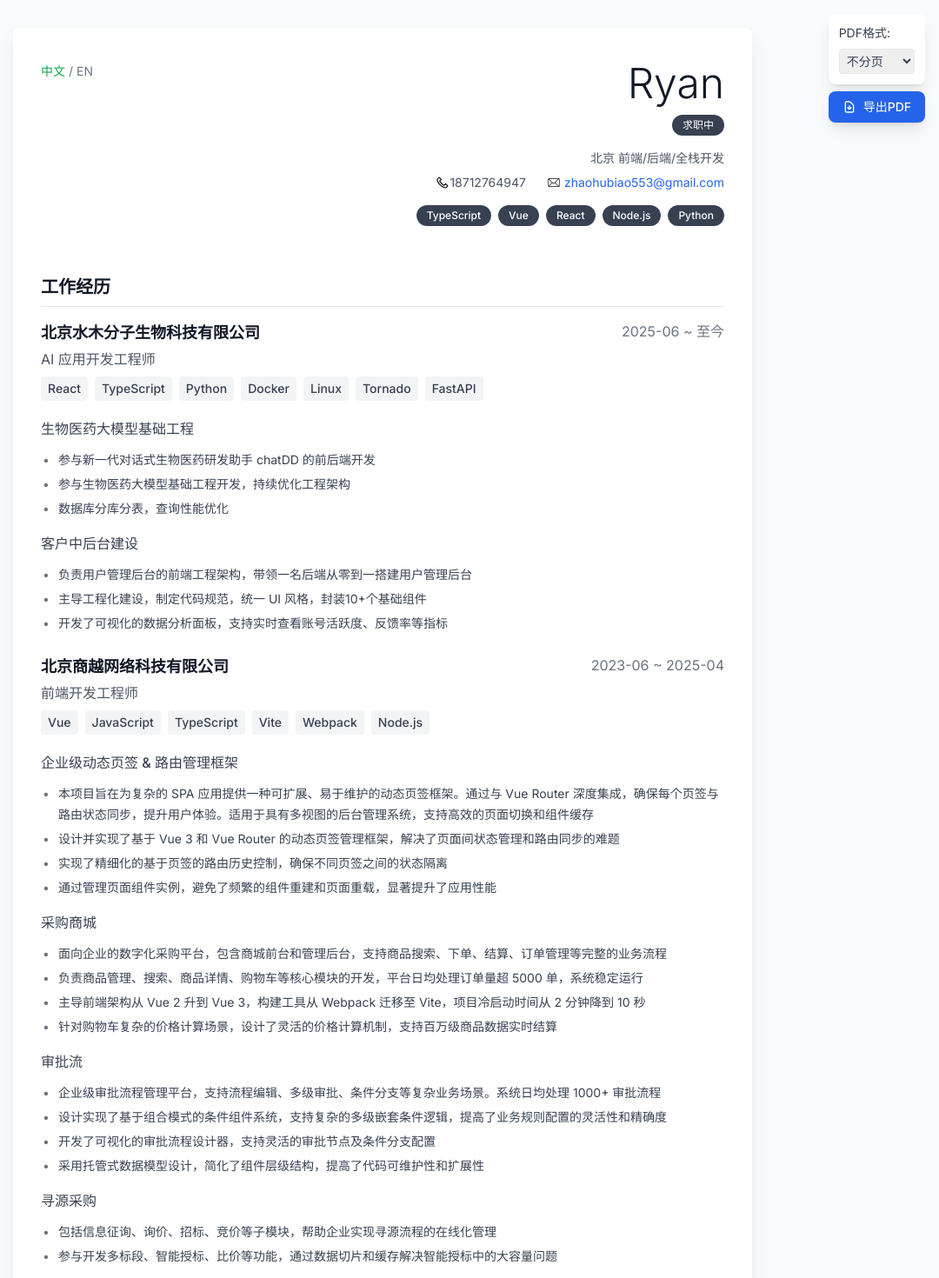
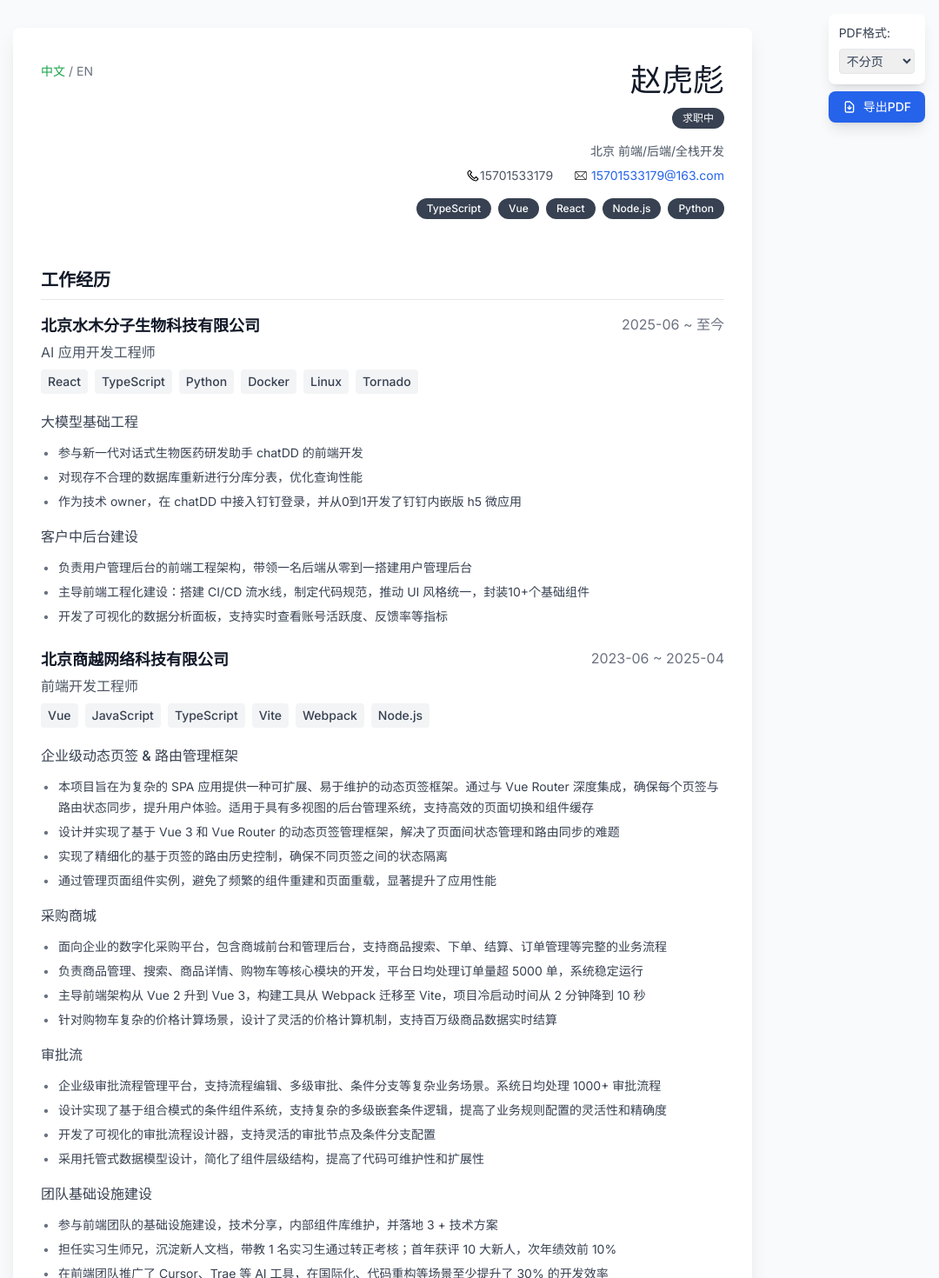
Before and after one commit to au-to/my-resume, a Vue app: page / in a window 1280 px wide. Shown: the top 1470 px of the page at 87% size, without its empty margins (200-1280 px from the left). Built offline with nearby package versions, Linux system fonts and the light colour scheme.

Commit message:
optimize

```diff
--- a/src/components/ResumeTemplate.vue
+++ b/src/components/ResumeTemplate.vue
@@ -36,7 +36,7 @@
           <span class="cursor-pointer hover:text-gray-700">EN</span>
         </div>
         <div class="text-right">
-          <h1 class="text-5xl font-light text-gray-900 mb-3">{{ resumeData.personalInfo.name }}</h1>
+          <h1 class="text-4xl font-light text-gray-900 mb-3">{{ resumeData.personalInfo.name }}</h1>
           <div class="flex justify-end">
             <span class="status-tag">{{ resumeData.personalInfo.status }}</span>
           </div>
@@ -337,12 +337,12 @@ const exportPDF = async () => {
 // 简历数据
 const resumeData = ref({
   personalInfo: {
-    name: 'Ryan',
+    name: '赵虎彪',
     status: '求职中',
     location: '北京',
     job: '前端/后端/全栈开发',
-    phone: '18712764947',
-    email: 'zhaohubiao553@gmail.com'
+    phone: '15701533179',
+    email: '15701533179@163.com'
   },
   skills: ['TypeScript', 'Vue', 'React', 'Node.js', 'Python'],
   experiences: [
@@ -350,21 +350,21 @@ const resumeData = ref({
       company: '北京水木分子生物科技有限公司',
       position: 'AI 应用开发工程师',
       dateRange: '2025-06 ~ 至今',
-      technologies: ['React', 'TypeScript', 'Python', 'Docker', 'Linux', 'Tornado', 'FastAPI'],
+      technologies: ['React', 'TypeScript', 'Python', 'Docker', 'Linux', 'Tornado'],
       projects: [
         {
-          name: '生物医药大模型基础工程',
+          name: '大模型基础工程',
           descriptions: [
-            '参与新一代对话式生物医药研发助手 chatDD 的前后端开发',
-            '参与生物医药大模型基础工程开发，持续优化工程架构',
-            '数据库分库分表，查询性能优化'
+            '参与新一代对话式生物医药研发助手 chatDD 的前端开发',
+            '对现存不合理的数据库重新进行分库分表，优化查询性能',
+            '作为技术 owner，在 chatDD 中接入钉钉登录，并从0到1开发了钉钉内嵌版 h5 微应用'
           ]
         },
         {
           name: '客户中后台建设',
           descriptions: [
             '负责用户管理后台的前端工程架构，带领一名后端从零到一搭建用户管理后台',
-            '主导工程化建设，制定代码规范，统一 UI 风格，封装10+个基础组件',
+            '主导前端工程化建设：搭建 CI/CD 流水线，制定代码规范，推动 UI 风格统一，封装10+个基础组件',
             '开发了可视化的数据分析面板，支持实时查看账号活跃度、反馈率等指标'
           ]
         }
@@ -403,13 +403,13 @@ const resumeData = ref({
             '采用托管式数据模型设计，简化了组件层级结构，提高了代码可维护性和扩展性'
           ]
         },
-        {
-          name: '寻源采购',
-          descriptions: [
-            '包括信息征询、询价、招标、竞价等子模块，帮助企业实现寻源流程的在线化管理',
-            '参与开发多标段、智能授标、比价等功能，通过数据切片和缓存解决智能授标中的大容量问题'
-          ]
-        },
+        // {
+        //   name: '寻源采购',
+        //   descriptions: [
+        //     '包括信息征询、询价、招标、竞价等子模块，帮助企业实现寻源流程的在线化管理',
+        //     '参与开发多标段、智能授标、比价等功能，通过数据切片和缓存解决智能授标中的大容量问题'
+        //   ]
+        // },
         {
           name: '团队基础设施建设',
           descriptions: [
@@ -477,7 +477,7 @@ const resumeData = ref({
     'AI 工具深度用户，持续探索 AI 辅助的开发模式',
     '目前会用的前端框架：Vue、React',
     '目前会用的后端：Node.js、Python',
-    '目前会用的数据库：MySQL、MongoDB',
+    '目前会用的数据库：MySQL、MongoDB、PostgreSQL',
     '更求是做个靠谱的 Programmer，梦想是成为一名优秀的全栈'
   ],
   links: [
--- a/src/style.css
+++ b/src/style.css
@@ -159,6 +159,15 @@ body {
   .skill-tag {
     margin-bottom: 0.5rem;
   }
+
+  .resume-header {
+    padding-bottom: 0;
+  }
+
+  .main-content {
+    padding-left: 1.5rem;
+    padding-right: 1.5rem;
+  }
 }
 
 /* 打印样式优化 */
```
